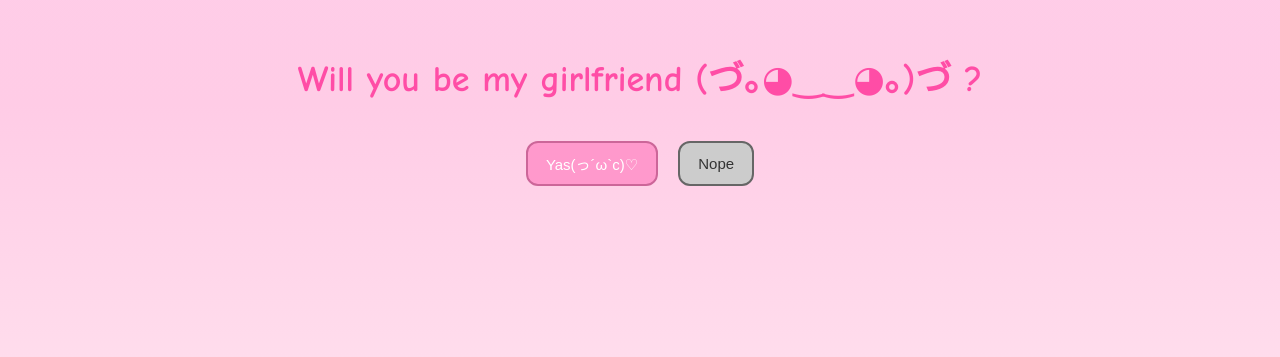
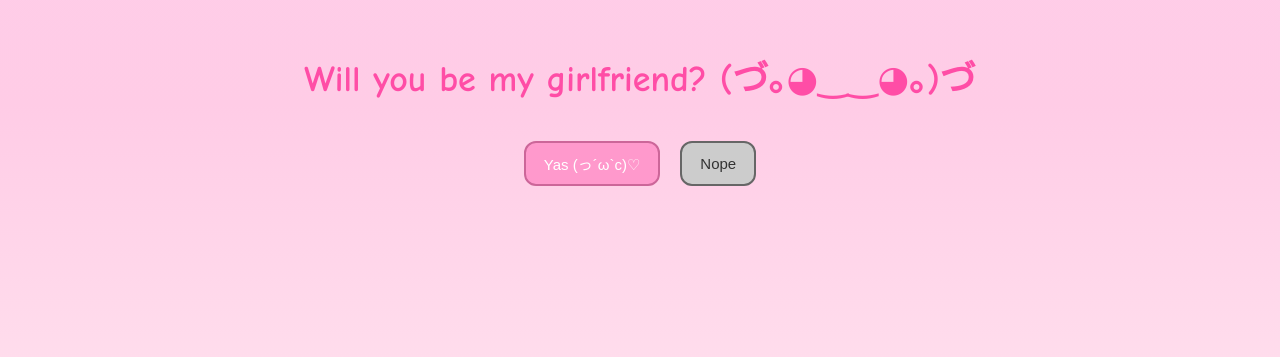
Before and after one commit to LinhVu228/HelloGorgeous, a plain HTML site: page index.html in a window 1280 px wide. Shown: the part 295-652 px from the top of the page. Drawn offline with Linux system fonts and the light colour scheme.

Commit message:
Update index.html

```diff
--- a/index.html
+++ b/index.html
@@ -57,9 +57,9 @@
   </style>
 </head>
 <body>
-  <h1>Will you be my girlfriend (づ｡◕‿‿◕｡)づ ?</h1>
+  <h1>Will you be my girlfriend? (づ｡◕‿‿◕｡)づ</h1>
   <div class="btn-container">
-    <button id="yesBtn">Yas(っ´ω`c)♡</button>
+    <button id="yesBtn">Yas (っ´ω`c)♡ </button>
     <button id="noBtn">Nope</button>
   </div>
   <div id="areYouSure"></div>
@@ -73,7 +73,7 @@
   "Are you sure 😒?",
   "Hello ??? I'm your baby 🥺",
   "Are you really? fr ? >< ",
-  "Not even a chance 🤕>?",
+  "Not even a chance 🤕?",
   "I can be a good girl 👉👈",
   "Ok fine I can be a baddie 🥵",
   "Excuse me??? What do you want then?",
```
